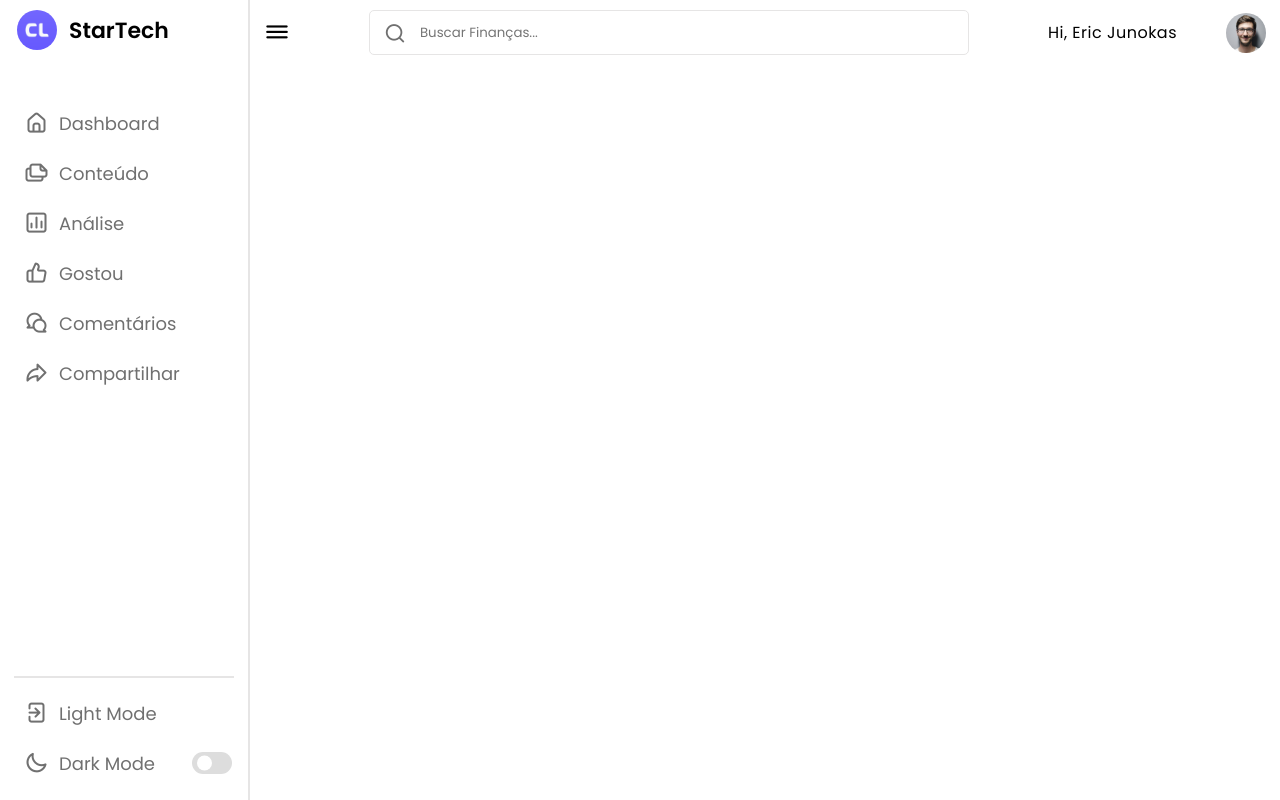
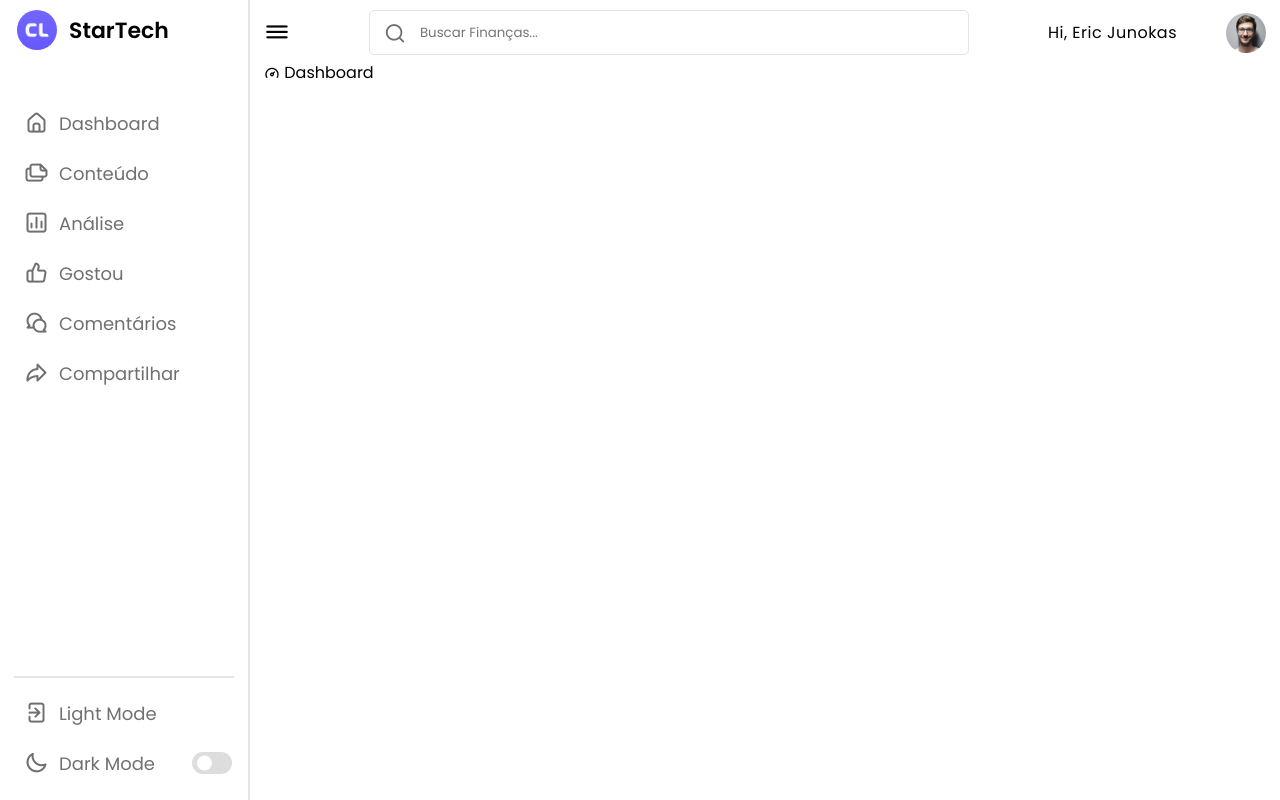
Before and after one commit to Ericofff/gestao_financeira, a PHP site: page /home.html in a window 1280 px wide. Run offline with PHP 8.4, Linux system fonts and the light colour scheme.

Commit message:
Start Dash Content

```diff
--- a/css/homepag.css
+++ b/css/homepag.css
@@ -299,3 +299,7 @@ nav.close ~ .dashboard .top{
     border-radius: 50%;
     cursor: pointer;
 }
+
+.dashboard .dash-content{
+    padding-top: 50px;
+}
--- a/home.html
+++ b/home.html
@@ -79,6 +79,14 @@
             <img src="img/profile.jpg" alt="">
         </div>
 
+        <div class="dash-content">
+            <div class="overview">
+                <div class="title">
+                    <i class="uil uil-tachometer-fast-alt"></i>
+                    <span class="text">Dashboard</span>
+                </div>
+            </div>
+        </div>
     </section>
 
     <script src="js/toggle.js"></script>
```
